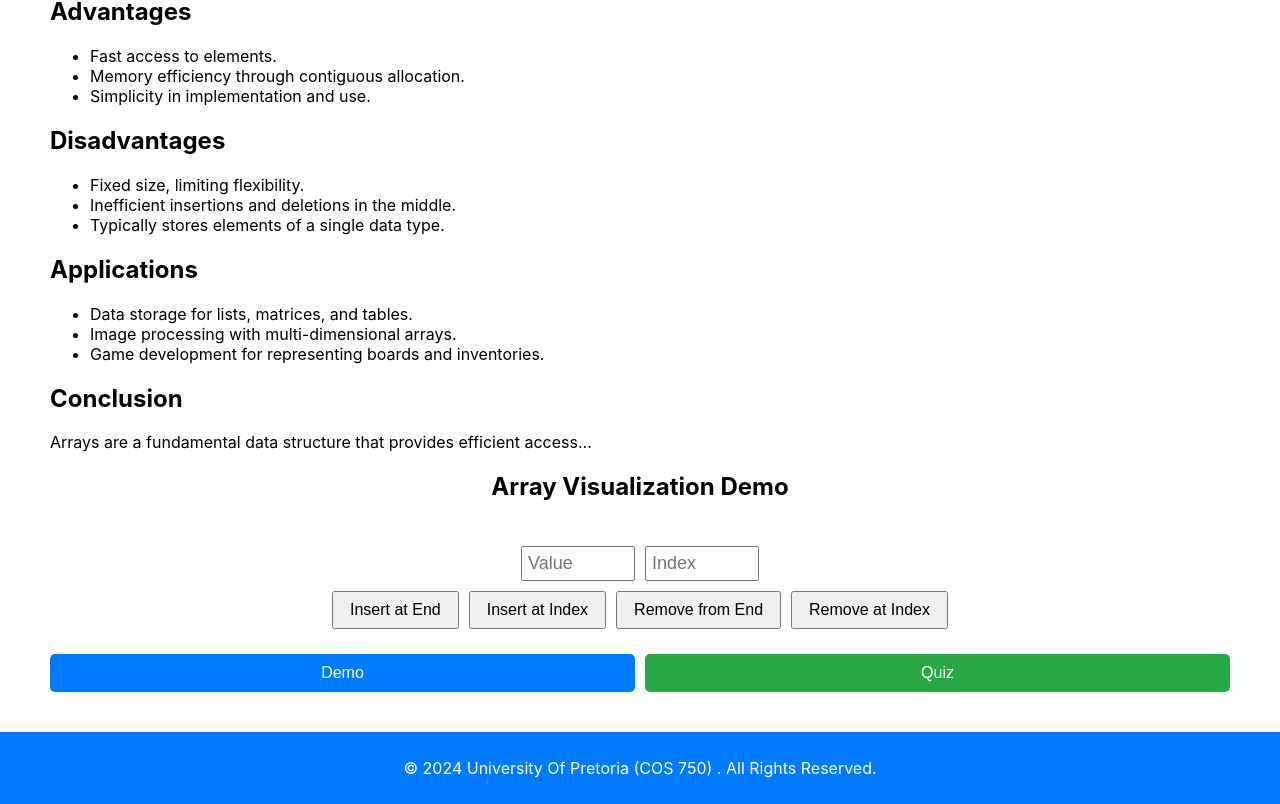
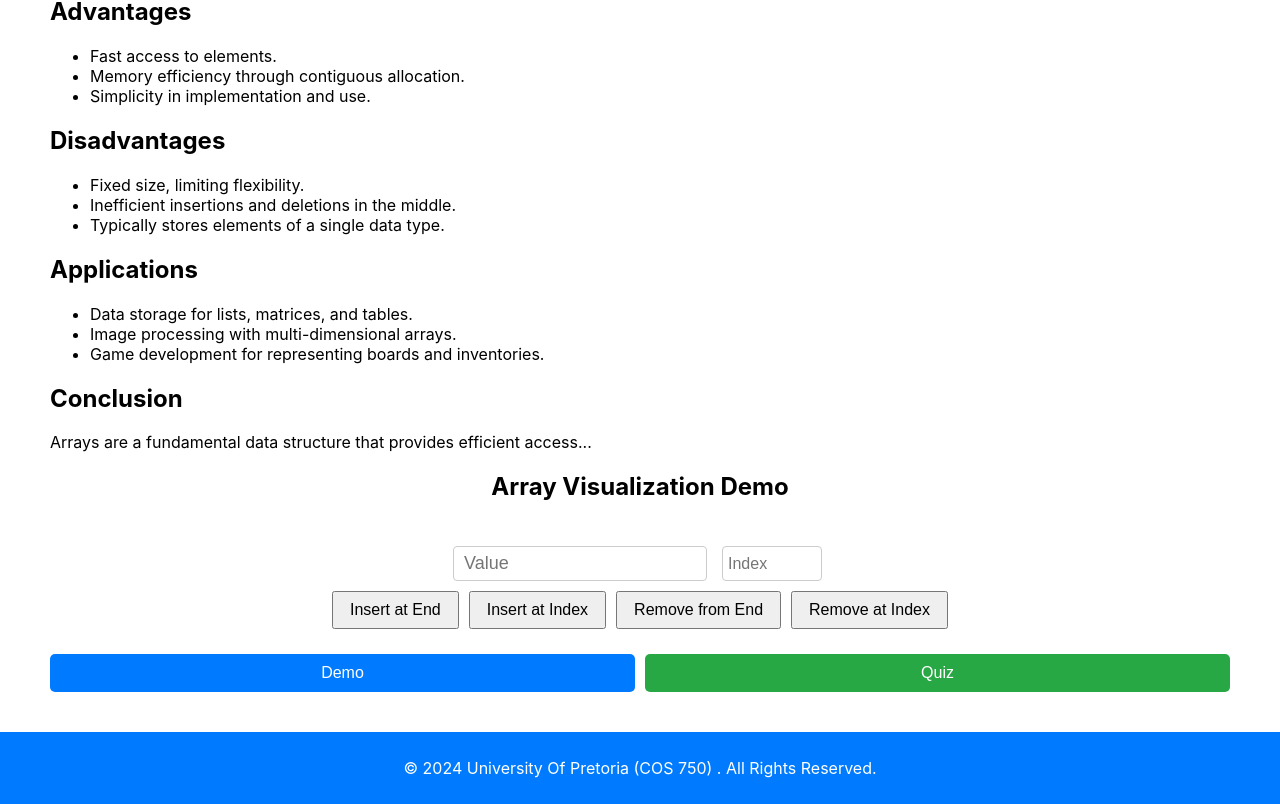
Before and after one commit to Jacob-Mahloko/linear-data-structures, a React (Create React App) app: page /array in a window 1280 px wide. Shown: the part 749-1553 px from the top of the page. Built offline with nearby package versions, Linux system fonts and the light colour scheme.

Commit message:
Change array to accept text

```diff
--- a/src/components/visualisers/ArrayVisualiser.js
+++ b/src/components/visualisers/ArrayVisualiser.js
@@ -10,7 +10,7 @@ const ArrayVisualizer = () => {
   // Insert element at the end of the array
   const insertElement = () => {
     if (value) {
-      setArray([...array, parseInt(value)]);
+      setArray([...array, value]);
       setValue('');
     }
   };
@@ -27,7 +27,7 @@ const ArrayVisualizer = () => {
     setAnimatingIndex(idx);
     setTimeout(() => {
       const newArray = [...array];
-      newArray.splice(idx, 0, parseInt(value));
+      newArray.splice(idx, 0, value);
       setArray(newArray);
       setValue('');
       setIndex('');
@@ -78,12 +78,13 @@ const ArrayVisualizer = () => {
 
       <div className="controls">
         <input
-          type="number"
+          className='text-input'
           value={value}
           placeholder="Value"
           onChange={(e) => setValue(e.target.value)}
         />
         <input
+          className='text-input'
           type="number"
           value={index}
           placeholder="Index"
--- a/src/styles/ArrayVisualizer.css
+++ b/src/styles/ArrayVisualizer.css
@@ -32,3 +32,28 @@
     opacity: 0; /* Fade out effect for removal */
     transform: translateX(-10px); /* Shift the item to the left */
   }
+
+  .text-input {
+    height: 35px;
+    padding: 8px;
+    font-size: 16px;
+    border: 1px solid #ccc;
+    border-radius: 4px;
+    outline: none;
+    box-sizing: border-box;
+  }
+
+  .text-input[type="number"] {
+    height: 35px;
+    padding: 8px;
+    font-size: 16px;
+    border: 1px solid #ccc;
+    border-radius: 4px;
+    outline: none;
+    box-sizing: border-box;
+  }
+
+  .text-input:focus {
+    border-color: #000000;
+    border-width: 2px;
+  }
```
